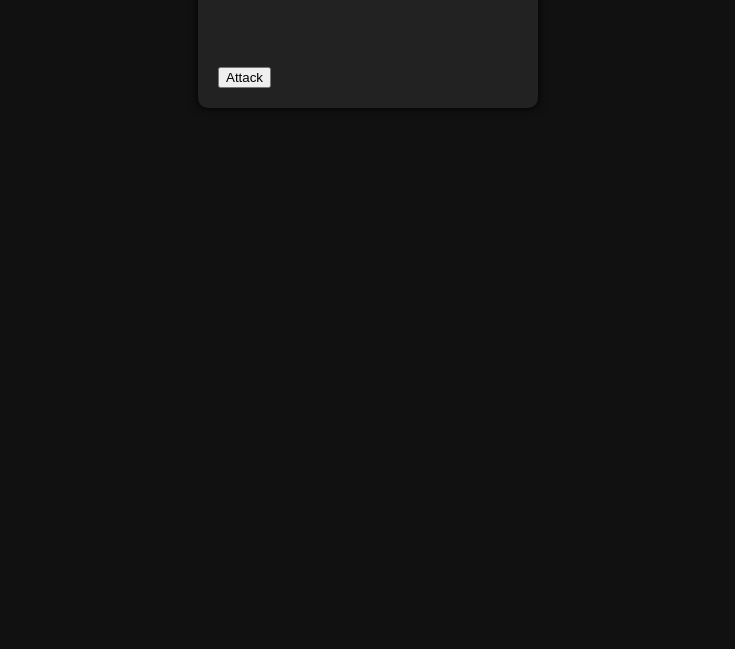
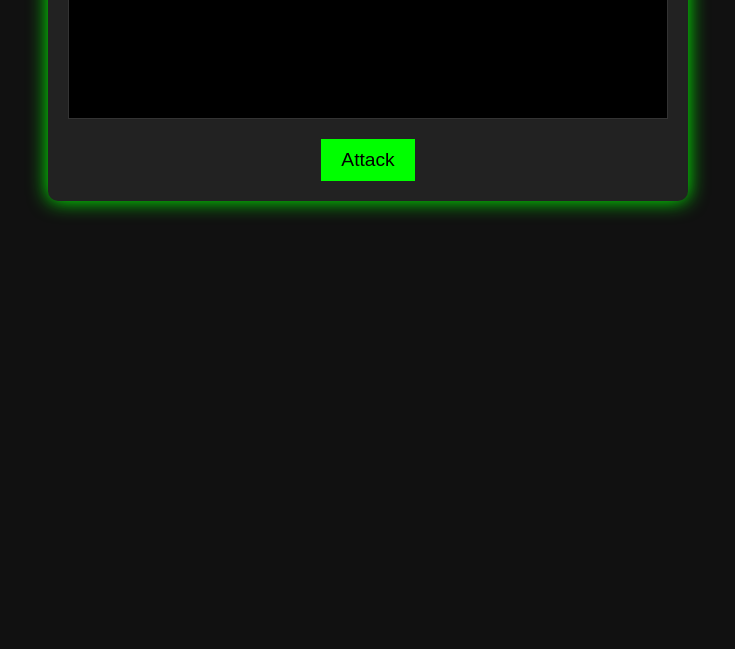
Before and after one commit to VincentVice/vindicatedvice.github.io, a plain HTML site: page index.html in a window 1280 px wide. Shown: the part 151-800 px from the top of the page, without its empty margins (272-1007 px from the left). Drawn offline with Linux system fonts and the light colour scheme.

Commit message:
Update style.css

```diff
--- a/style.css
+++ b/style.css
@@ -1,27 +1,33 @@
 body {
   font-family: sans-serif;
-  background-color: #111;
+  background: #111;
   color: #fff;
-  display: flex;
-  justify-content: center;
-  padding-top: 50px;
+  text-align: center;
+  padding: 40px;
 }
 
 #game {
-  background-color: #222;
+  max-width: 600px;
+  margin: auto;
+  background: #222;
+  border-radius: 10px;
   padding: 20px;
-  border-radius: 10px;
-  width: 300px;
-  box-shadow: 0 0 10px #000;
-}
-
-.stats {
-  display: flex;
-  justify-content: space-between;
-  margin-bottom: 20px;
+  box-shadow: 0 0 20px #0f0;
 }
 
 #log {
-  margin-top: 20px;
-  min-height: 60px;
+  margin: 20px 0;
+  height: 100px;
+  overflow-y: auto;
+  background: #000;
+  padding: 10px;
+  border: 1px solid #333;
 }
+
+button {
+  padding: 10px 20px;
+  background: #0f0;
+  border: none;
+  font-size: 1.2em;
+  cursor: pointer;
+}
```
